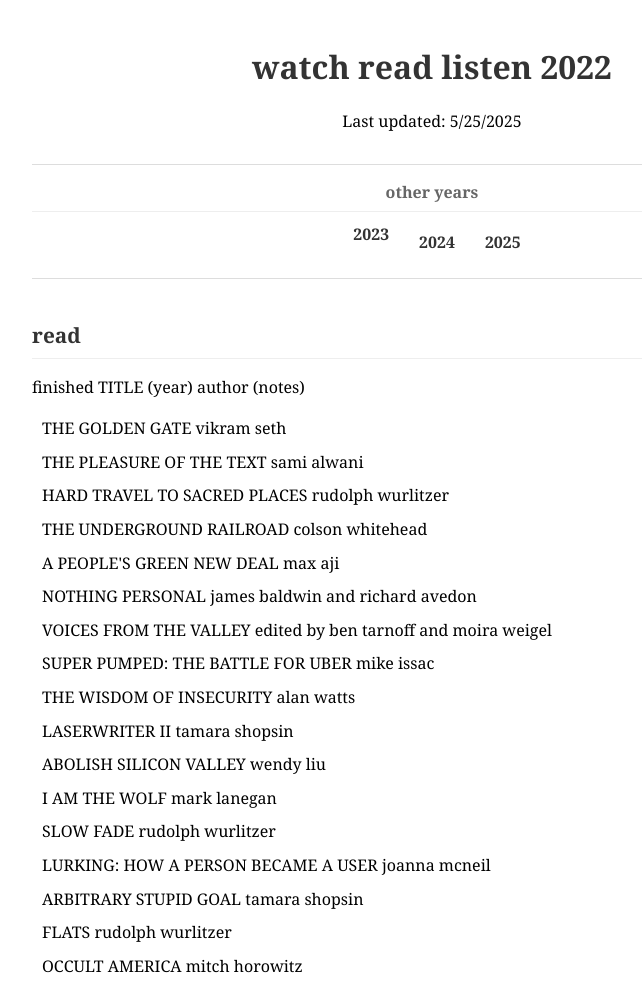
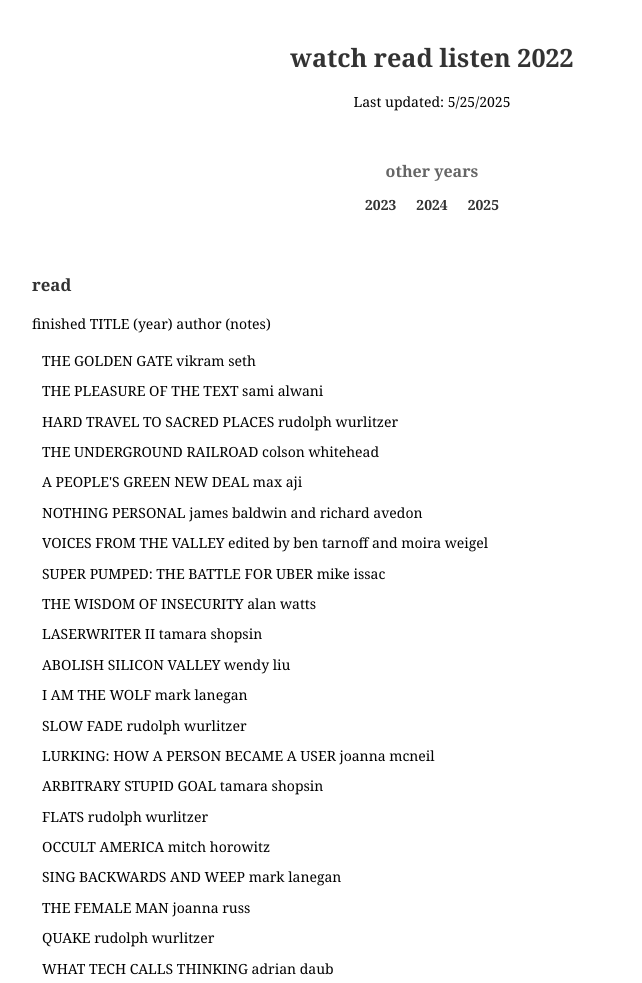
Before and after one commit to strangesongs/strangesongs.github.io, a website: page 2022.html in a window 1280 px wide. Shown: the top 983 px of the page, without its empty margins (208-850 px from the left). Drawn offline with Linux system fonts and the light colour scheme.

Commit message:
fix css round 2

```diff
--- a/style.css
+++ b/style.css
@@ -6,6 +6,7 @@
     max-width: 800px;
     margin: 0 auto;
     padding: 20px;
+    font-size: 14px;
 }
 
 header {
@@ -17,8 +18,6 @@
     text-align: center;
     margin: 20px 0 40px 0;
     padding: 15px 0;
-    border-top: 1px solid #ddd;
-    border-bottom: 1px solid #ddd;
 }
 
 nav#other-years h3 {
@@ -33,17 +32,23 @@
     margin: 0;
     display: flex;
     justify-content: center;
+    align-items: baseline; /* This ensures all items align to the same baseline */
     gap: 20px;
 }
 
 nav#other-years li {
-    display: inline;
+    display: inline-block; /* Changed from inline to inline-block for better control */
+    margin: 0; /* Remove any default margins */
+    padding: 0; /* Remove any default padding */
+    vertical-align: baseline; /* Ensure consistent vertical alignment */
 }
 
 nav#other-years a {
     text-decoration: none;
     color: #333;
     font-weight: bold;
+    display: inline-block; /* Consistent display type */
+    line-height: 1; /* Consistent line height */
 }
 
 nav#other-years a:hover {
@@ -56,16 +61,14 @@
 
 h1 {
     color: #333;
-    font-size: 2em;
+    font-size: 1.8em;
     margin-bottom: 10px;
 }
 
 h3 {
     color: #333;
-    font-size: 1.3em;
+    font-size: 1.2em;
     margin-bottom: 15px;
-    border-bottom: 1px solid #eee;
-    padding-bottom: 5px;
 }
 
 ul {
@@ -86,7 +89,6 @@
 footer {
     margin-top: 60px;
     padding-top: 20px;
-    border-top: 1px solid #ddd;
     text-align: center;
     color: #666;
     font-size: 0.9em;
```
Also changed, not shown: build.js (+2 -6 lines).
